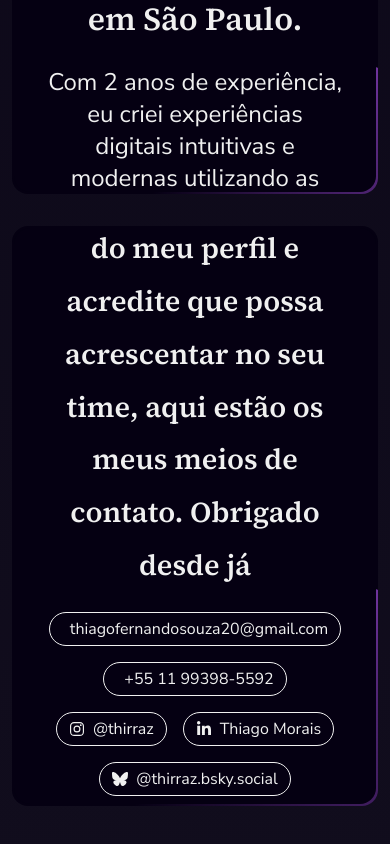
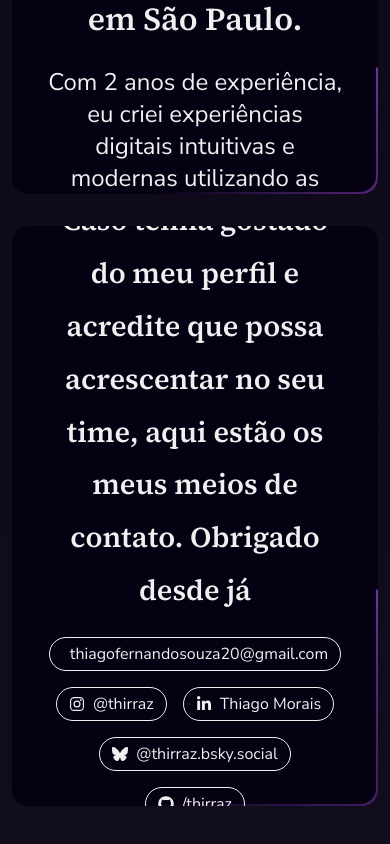
Before and after one commit to thirraz/portfolio, a React (Vite) app: page / in a window 390 px wide. Shown: the part 2627-3471 px from the top of the page. Built offline with nearby package versions, Linux system fonts and the light colour scheme.

Commit message:
update: removing telephone

```diff
--- a/src/components/contact-section/ContactSection.tsx
+++ b/src/components/contact-section/ContactSection.tsx
@@ -8,10 +8,6 @@ const contactLinks = [
 	{
 		title: "thiagofernandosouza20@gmail.com",
 		link: "mailto:thiagofernandosouza20@gmail.com"
-	},
-	{
-		title: "+55 11 99398-5592",
-		link: "https://wa.me//5511993985592?text=Ol%C3%A1%20Thiago!"
 	},
 	{
 		title: "@thirraz",
```
